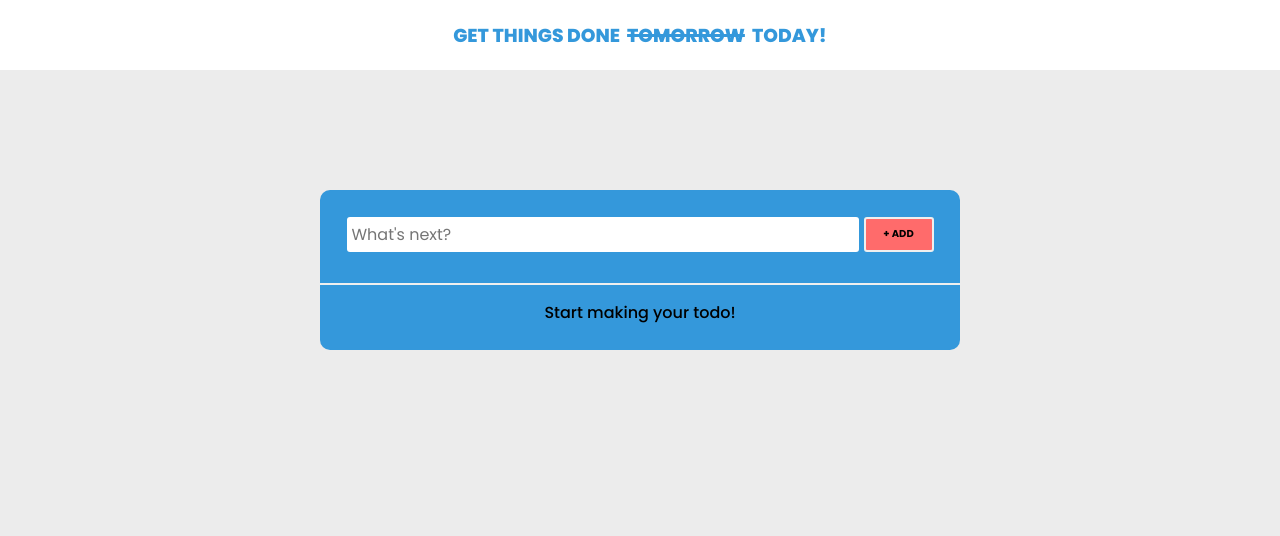
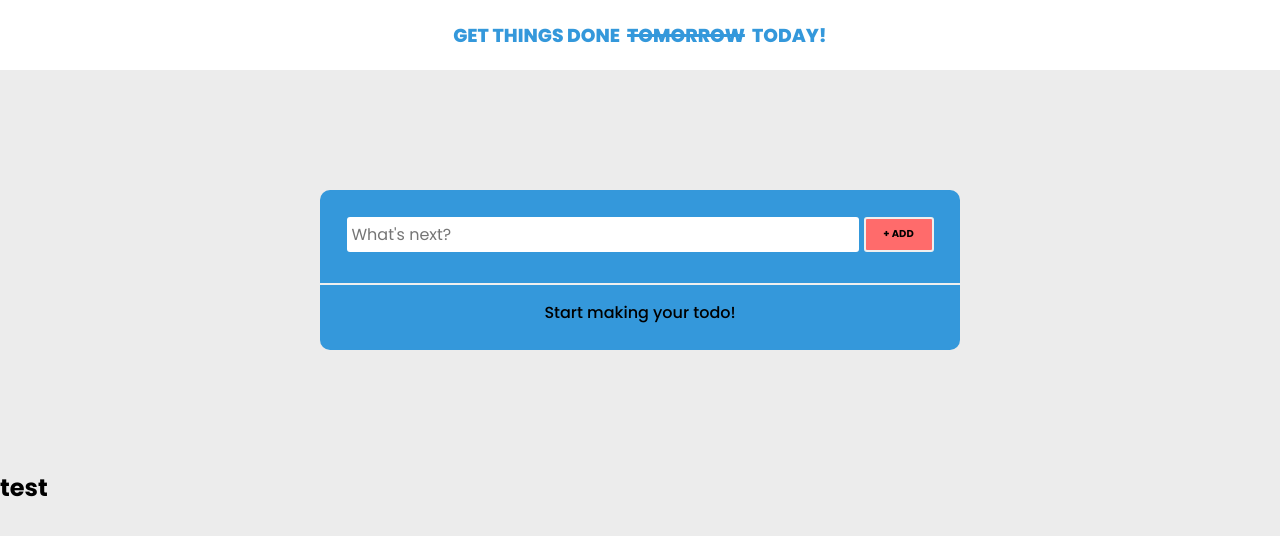
Before and after one commit to farhanputra07/todoApp, a React (Create React App) app: page / in a window 1280 px wide. Shown: the top 536 px of the page. Built offline with nearby package versions, Linux system fonts and the light colour scheme.

Commit message:
Added app

```diff
--- a/src/App.js
+++ b/src/App.js
@@ -6,6 +6,7 @@ function App() {
       <Header />
       <main>
         <MainContent />
+        <h2>test</h2>
       </main>
     </div>
   );
```
